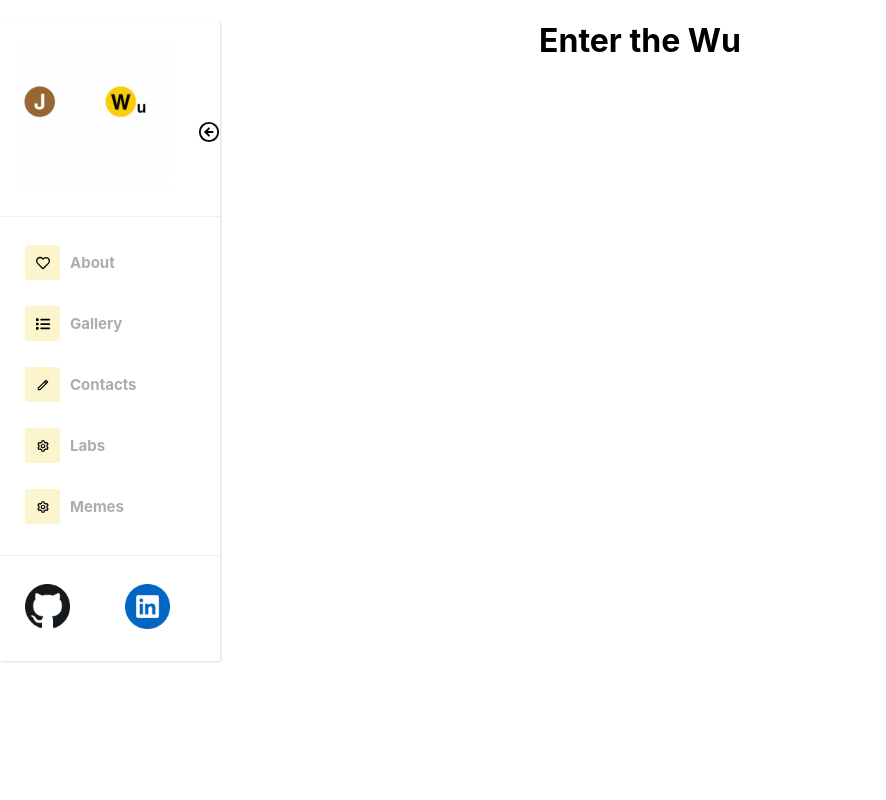
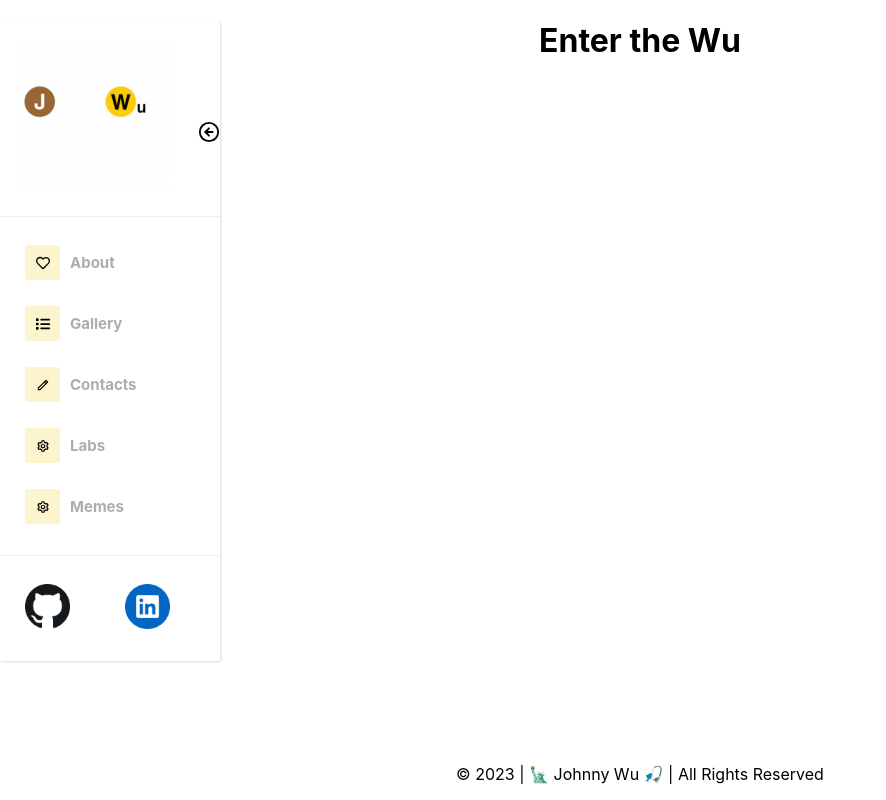
Before and after one commit to MemeEngineer/johnny-github.io, a React (Create React App) app: page / in a window 1280 px wide. Shown: the whole page, without its empty margins (0-886 px from the left). Built offline with nearby package versions, Linux system fonts and the light colour scheme; no server answers.

Commit message:
footer added

```diff
--- a/src/App.js
+++ b/src/App.js
@@ -7,7 +7,7 @@ import Gallery from "./pages/Gallery"
 import Contact from "./pages/Contact"
 import Labs from "./pages/Labs"
 import Memepage from "./pages/Memepage"
-
+import Footer from "./components/Footer.js"
 
 function App() {
 const [memes, setMemes] = useState(null)
@@ -48,6 +48,7 @@ useEffect(() => {
     <Route path="*" element={<About/>}/>
 
       </Routes>
+      <Footer/>
     </div>
   );
 }
--- /dev/null
+++ b/src/components/Footer.css
@@ -0,0 +1,8 @@
+.footer{
+    display:flex;
+    justify-content: center;
+    align-items: center;
+    position: absolute;
+    bottom:0;
+    width:100%
+}
--- a/src/components/Footer.js
+++ b/src/components/Footer.js
@@ -1,10 +1,10 @@
-
+import "./Footer.css"
 
 
 export default function Footer(){
     return(
-        <div>
-            <h1>Footer</h1>
+        <div className="footer">
+            <p> © 2023 | <span role="img" aria-label="Liberty">🗽</span> Johnny Wu<span role="img" aria-label="Council"></span> 🎣 |  All Rights Reserved</p>
         </div>
     )
 }
```
